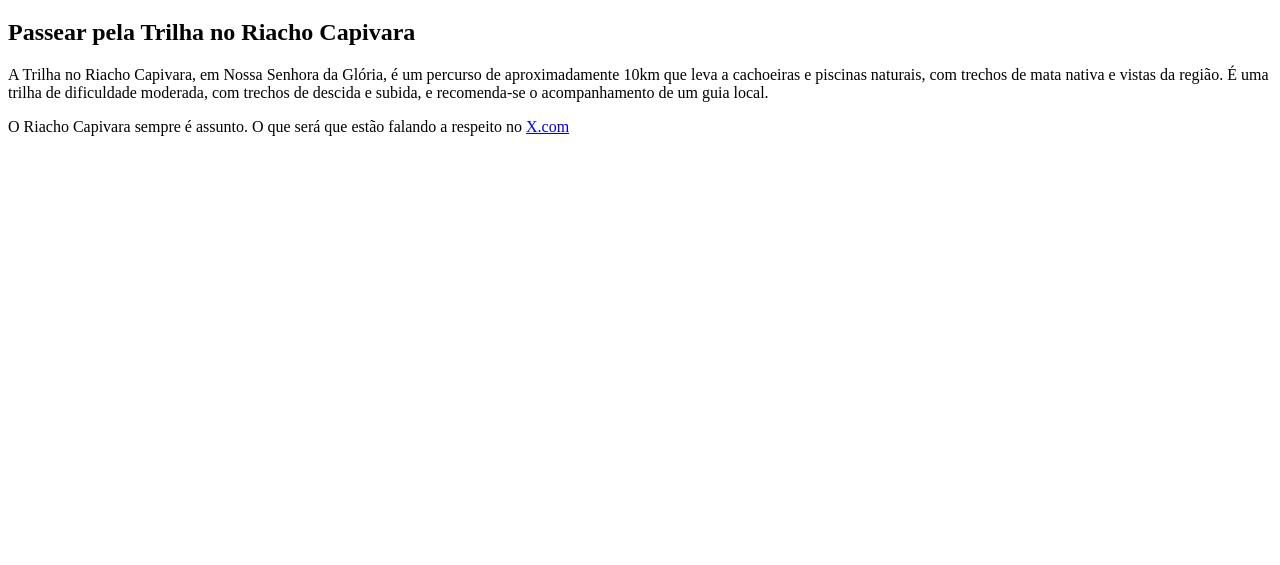
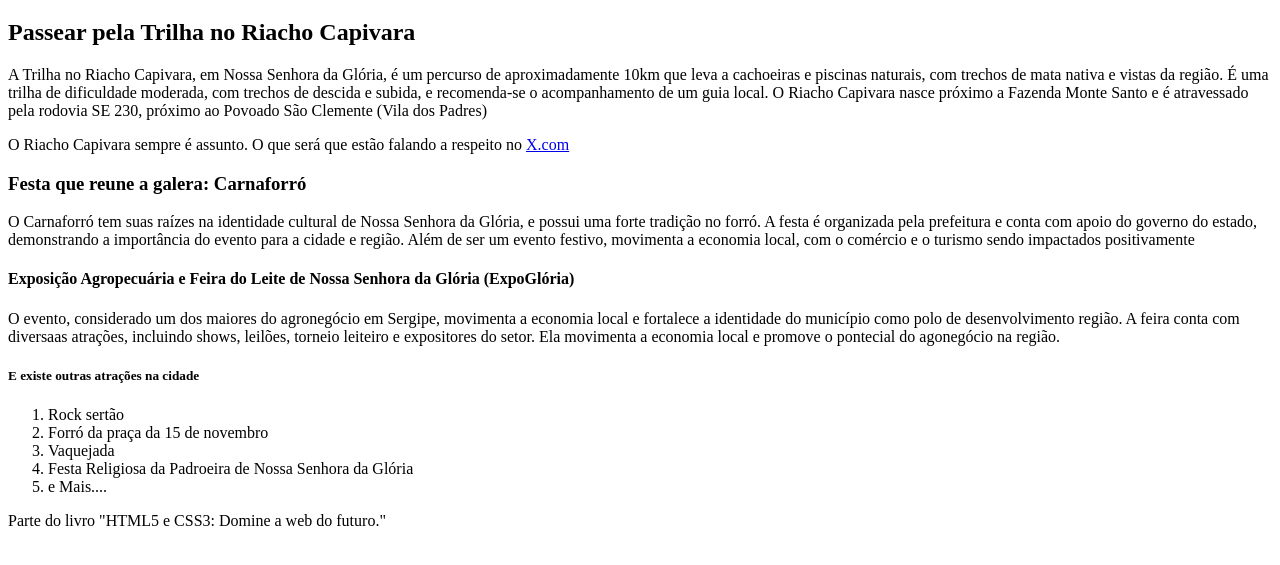
Before and after one commit to ccanutinho01/minha-cidade, a plain HTML site: page minha cidade.html in a window 1280 px wide. Shown: the part 61-626 px from the top of the page. Drawn offline with Linux system fonts and the light colour scheme.

Commit message:
criação de div e contanier

```diff
--- a/minha cidade.html
+++ b/minha cidade.html
@@ -1,23 +1,59 @@
 <!doctype html>
 <html lang="pt-BR">
     <head>
+      <meta charset="UTF-8">
         <title>O que eu mais gosto de Glória</title>
     </head>
 <body>
-     <div class="container"></div>
-            <h1>O que eu mais gosto em Glória</h1>
-            <h2>Passear pela Trilha no Riacho Capivara </h2>
-            <p>
-                A Trilha no Riacho Capivara, em Nossa Senhora da Glória,
+    <div class="Container">
+        <div class="Container">
+            <h1>O que eu mais gosto em Glória </h1>
+            <div class="places">
+                <div class='place'>
+            </div>
+                <h2>Passear pela Trilha no Riacho Capivara </h2>
+                <p>A Trilha no Riacho Capivara, em Nossa Senhora da Glória,
                 é um percurso de aproximadamente 10km
                 que leva a cachoeiras e piscinas naturais, com trechos de mata nativa e vistas da região.
                 É uma trilha de dificuldade moderada, com trechos de descida e subida, e recomenda-se
                 o acompanhamento de um guia local.
-            </p>
-            <p>
-                O Riacho Capivara sempre é assunto. O que será que estão falando
+                O Riacho Capivara nasce próximo a Fazenda Monte Santo e é atravessado pela rodovia SE 230,
+                próximo ao Povoado São Clemente (Vila dos Padres)</p>
+                <p>O Riacho Capivara sempre é assunto. O que será que estão falando
                 a respeito no <a href="https://x.com/seach/Trilha no riacho capivara" target="blank">X.com</a> </p>
+                <div class='clear'></div>
     </div>
-    <div>
+    <div class='place'>
+        <h3>Festa que reune a galera: Carnaforró </h3>
+        <p>O Carnaforró tem suas raízes na identidade cultural de Nossa Senhora da Glória, e possui uma forte
+            tradição no forró. A festa é organizada pela prefeitura e conta com apoio do governo do estado,
+            demonstrando a importância do evento para a cidade e região. Além de ser um evento festivo, movimenta
+            a economia local, com o comércio e o turismo sendo impactados positivamente
+        </p>
+    </div>
+    <div class='place'>
+        <h4> Exposição Agropecuária e Feira do Leite de Nossa Senhora da Glória (ExpoGlória) </h4>
+        <p> O evento, considerado um dos maiores do agronegócio em Sergipe, movimenta a economia local e fortalece
+            a identidade do município como polo de desenvolvimento região. A feira conta com diversaas atrações, incluindo
+            shows, leilões, torneio leiteiro e expositores do setor. Ela movimenta a economia local e promove o pontecial do
+            agonegócio na região.</p>
+        <div class='clear'></div>
+    </div>
+ </div>
+     <div class='sidenote'>
+        <h5> E existe outras atrações na cidade</h5>
+        <ol>
+            <li> Rock sertão </li>
+            <li> Forró da praça da 15 de novembro</li>
+            <li> Vaquejada</li>
+            <li> Festa Religiosa da Padroeira de Nossa Senhora da Glória</li>
+            <li> e Mais....</li>
+        </ol>
+    </div>
+    <div class='footer clear'>
+        <p>Parte do livro "HTML5 e CSS3: Domine a web do futuro."</p>
+    </div>
+  </div>
+
 </body>
 </html>
```
